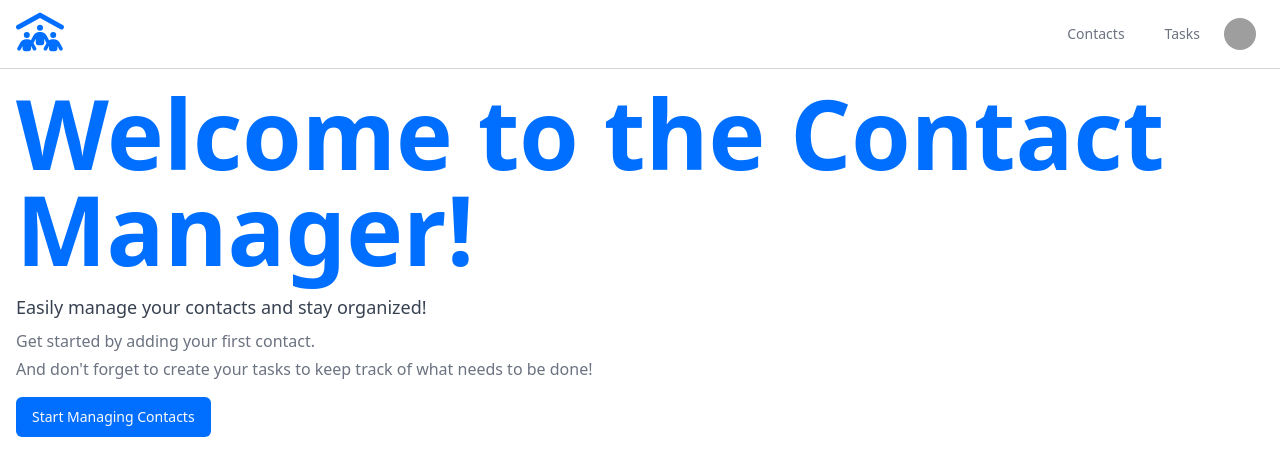
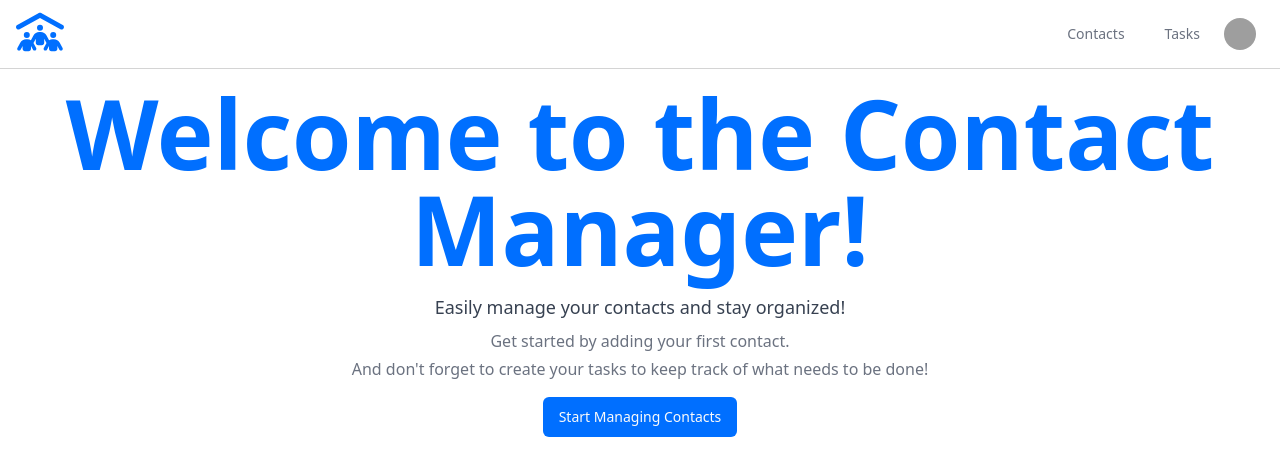
Before and after one commit to colinbillingsley/contact-manager, a Next.js app: page / in a window 1280 px wide. Shown: the top 476 px of the page. Built offline with nearby package versions, Linux system fonts and the light colour scheme; grey boxes are pictures that could not be loaded.

Commit message:
centralized main page text

```diff
--- a/src/app/page.tsx
+++ b/src/app/page.tsx
@@ -4,14 +4,14 @@ import Link from "next/link";
 export default function Home() {
 	return (
 		<main className="w-full h-full py-4 px-4">
-			<div className="flex flex-col items-start justify-center">
-				<h1 className="text-5xl sm:text-7xl md:text-8xl font-bold text-primary mb-4 max-w-[25ch]">
+			<div className="flex flex-col items-center justify-center w-full">
+				<h1 className="text-5xl sm:text-7xl md:text-8xl font-bold text-primary mb-4 max-w-[25ch] text-center">
 					Welcome to the Contact Manager!
 				</h1>
-				<p className="text-lg text-gray-700 mb-2">
+				<p className="text-lg text-gray-700 mb-2 text-center">
 					Easily manage your contacts and stay organized!
 				</p>
-				<div className="text-md text-gray-500 mb-4">
+				<div className="text-md text-gray-500 mb-4 text-center">
 					<p className="mb-1">Get started by adding your first contact.</p>
 					<p>
 						And don&apos;t forget to create your tasks to keep track of what
```
